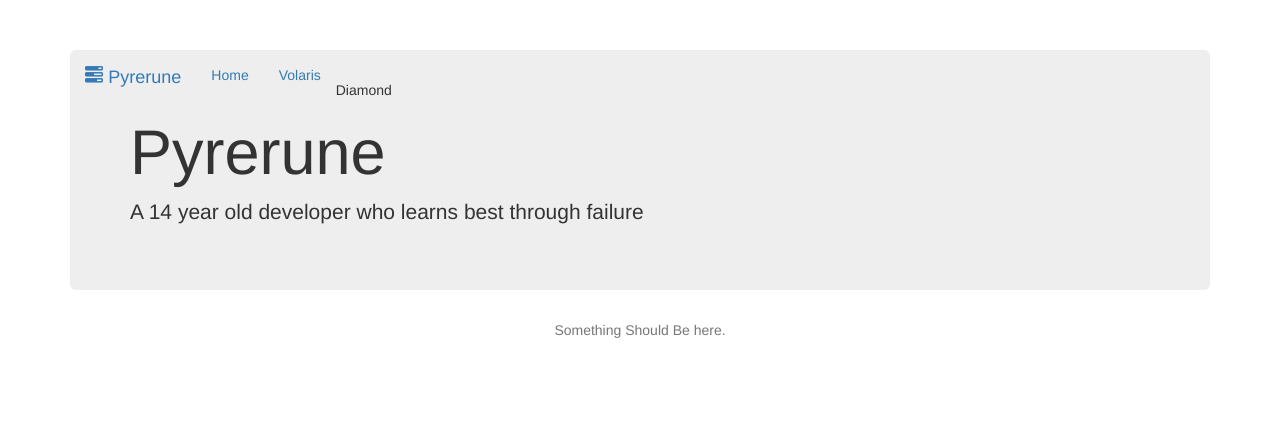
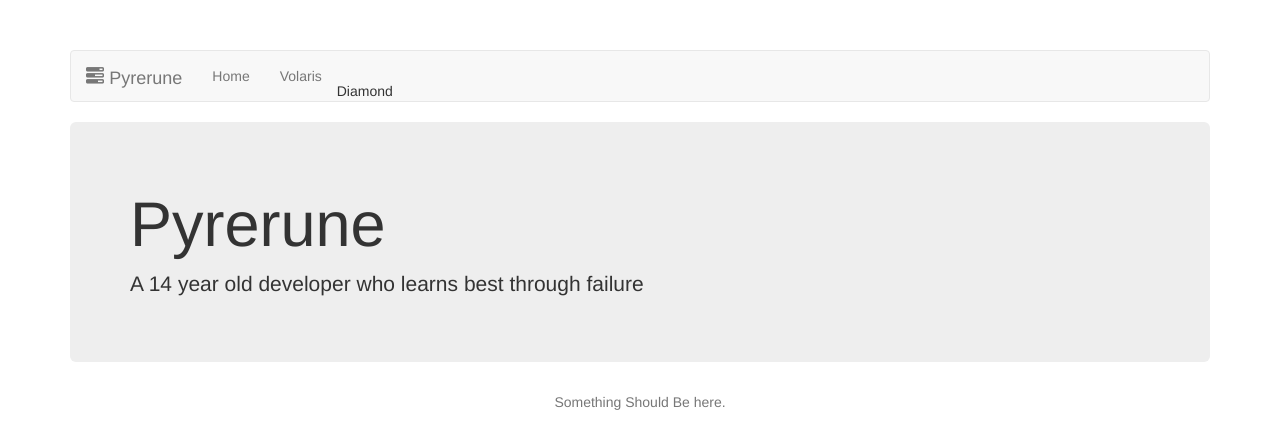
Before and after one commit to Pyrerune/pyrerune.github.io, a plain HTML site: page index.html in a window 1280 px wide. Drawn offline with nearby package versions, Linux system fonts and the light colour scheme.

Commit message:
Update index.html

```diff
--- a/index.html
+++ b/index.html
@@ -22,7 +22,10 @@
 
 <header>
 
- <div class="navbar-header">
+<nav class="navbar navbar-default" role="navigation">
+<div class="container-fluid">
+
+    <div class="navbar-header">
         <a class="navbar-brand" href="#">
 
             <span class="glyphicon glyphicon-tasks"></span>
@@ -34,9 +37,11 @@
             <li><a href="#">Home</a></li>
             <li><a href="https://volaris.glitch.me">Volaris</a></li>
             <li><a href="Underconc.html"></a>Diamond</li>
-        </ul>
+    </ul>
     </div>
 
+</div>
+</nav>
 </header>
 
 <main>
```
